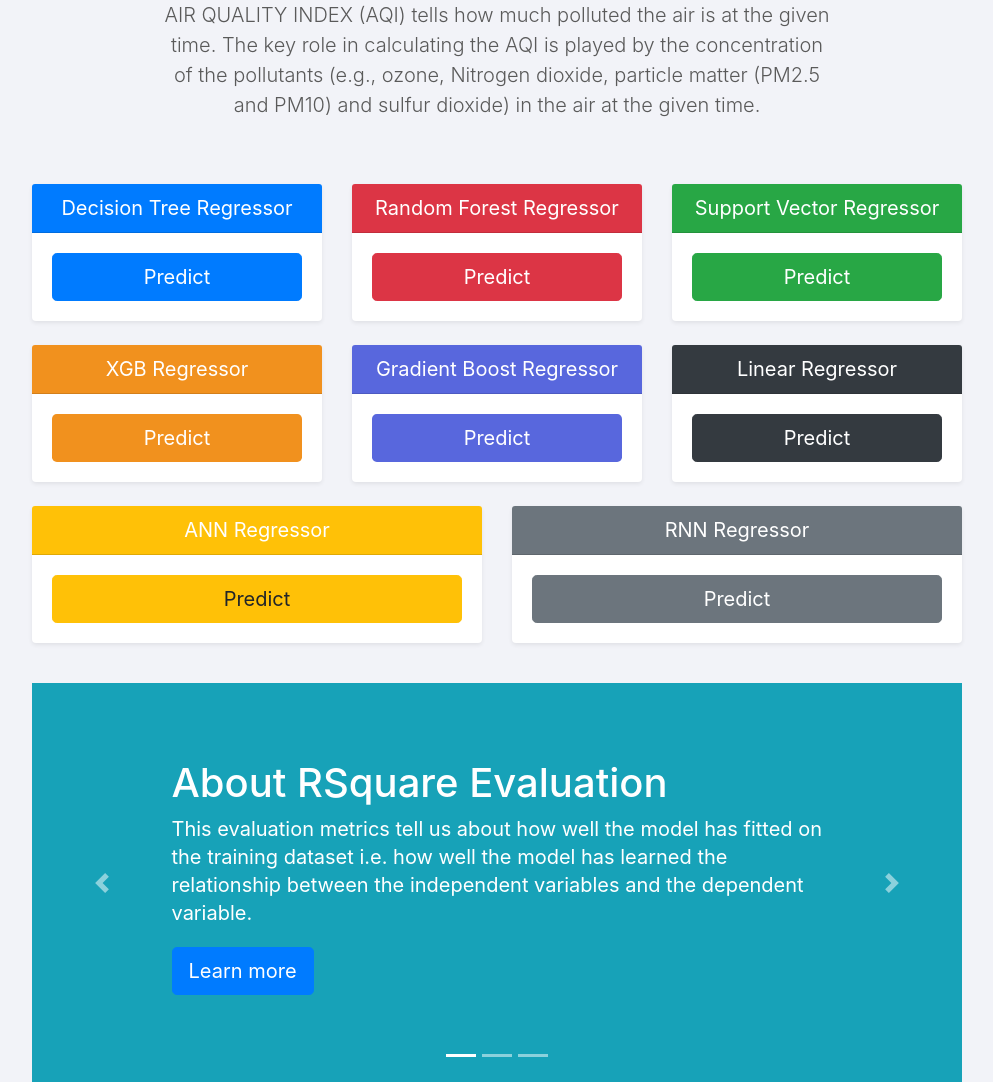
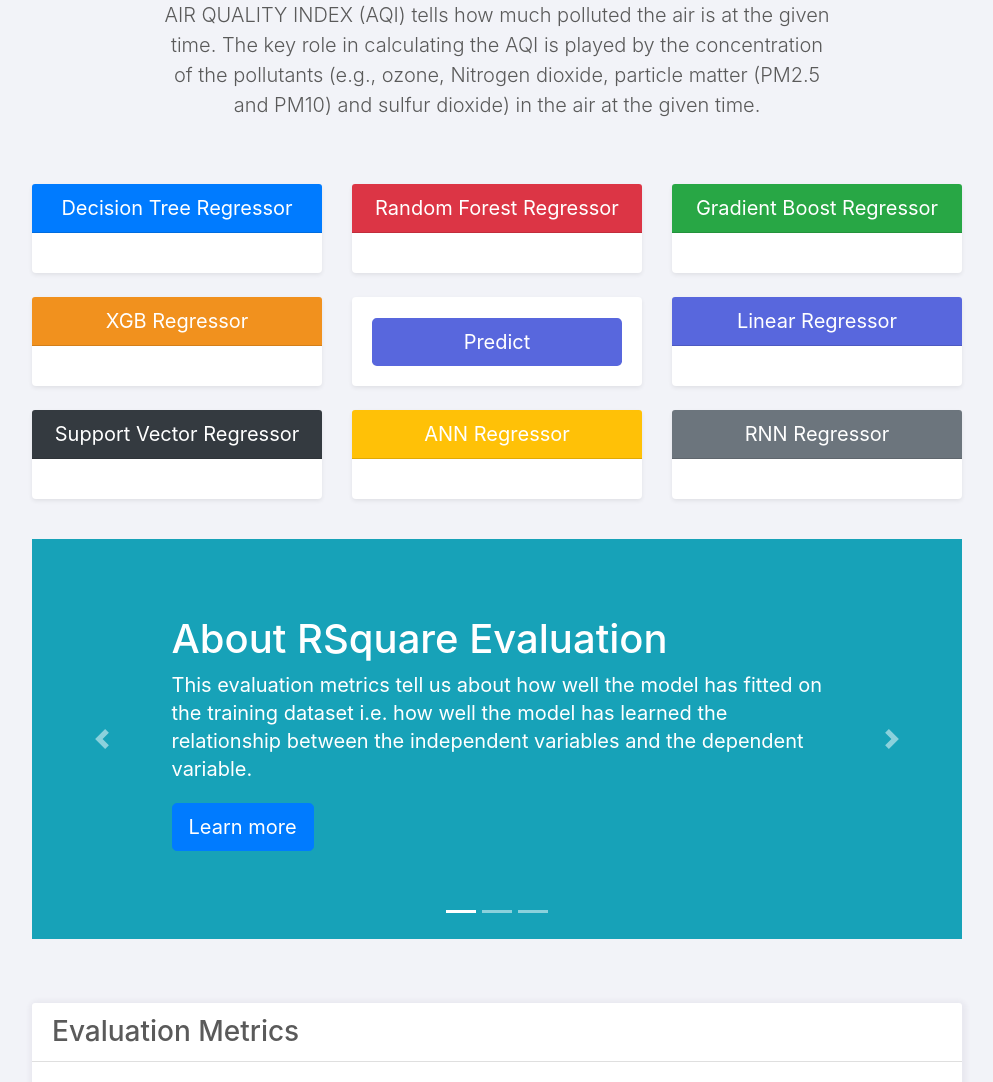
Before and after one commit to prady1109/prady_aqi, a Flask app: template templates/index.html in a window 1280 px wide. Shown: the part 179-1261 px from the top of the page, without its empty margins (143-1136 px from the left). Run offline with Flask 2, Linux system fonts and the light colour scheme; the template is opened without the code that fills it: most values are stand-ins (such as "Sample title", 1, 10 or a date in 2020); parts of the project's set-up code (start-up, migrations or seed data) failed here and were passed over; some libraries are stand-ins or nearby versions.

Commit message:
Update index.html

```diff
--- a/templates/index.html
+++ b/templates/index.html
@@ -158,9 +158,6 @@
         {% block dtr %}{% endblock %}
 
 
-        <form action="{{ url_for('predict_dtr')}}" method="POST">
-        <button type="submit" class="btn btn-lg btn-block btn-primary">Predict</button>
-        </form>
       </div>
     </div>
     <div class="card mb-4 shadow-sm border-0">
@@ -169,22 +166,17 @@
       </div>
       <div class="card-body d-flex flex-column justify-content-center">
             {% block rtr %}{% endblock %}
-        <form  class="" action="{{ url_for('predict_rtr')}}" method="POST">
-        <button type="submit" class=" btn btn-lg btn-block btn-danger">Predict</button>
-        </form>
+
       </div>
     </div>
     <div class="card mb-4 shadow-sm border-0">
       <div class="card-header bg-success text-white">
-        <h5 class="my-0 font-weight-normal"> Support Vector Regressor</h5>
+        <h5 class="my-0 font-weight-normal"> Gradient Boost Regressor</h5>
       </div>
       <div class="card-body d-flex flex-column justify-content-center">
 
-          {% block svr %}{% endblock %}
+          {% block gb %}{% endblock %}
 
-        <form action="{{ url_for('predict_svr')}}" method="POST">
-        <button type="submit" class="btn btn-lg btn-block btn-success">Predict</button>
-        </form>
       </div>
     </div>
     <div class="card mb-4 shadow-sm border-0">
@@ -195,35 +187,34 @@
 
           {% block xgb %}{% endblock %}
 
-        <form action="{{ url_for('predict_xgb')}}" method="POST">
-        <button type="submit" class="btn btn-lg btn-block btn-focus">Predict</button>
+
+      </div>
+    </div>
+       <div class="card mb-4 shadow-sm border-0">
+      <div class="card-body d-flex flex-column justify-content-center">
+        <form action="{{ url_for('predict')}}" method="GET">
+        <button type="submit" class="btn btn-lg btn-block btn-brand">Predict</button>
         </form>
       </div>
     </div>
     <div class="card mb-4 shadow-sm border-0">
       <div class="card-header bg-brand text-white">
-        <h5 class="my-0 font-weight-normal">Gradient Boost Regressor</h5>
-      </div>
-      <div class="card-body d-flex flex-column justify-content-center">
-
-          {% block gb %}{% endblock %}
-
-        <form action="{{ url_for('predict_gb')}}" method="POST">
-        <button type="submit" class="btn btn-lg btn-block btn-brand">Predict</button>
-        </form>
-      </div>
-    </div>
-        <div class="card mb-4 shadow-sm border-0">
-      <div class="card-header bg-dark text-white">
         <h5 class="my-0 font-weight-normal">Linear Regressor</h5>
       </div>
       <div class="card-body d-flex flex-column justify-content-center">
 
           {% block lr %}{% endblock %}
 
-        <form action="{{ url_for('predict_lr')}}" method="POST">
-        <button type="submit" class="btn btn-lg btn-block btn-dark">Predict</button>
-        </form>
+      </div>
+    </div>
+        <div class="card mb-4 shadow-sm border-0">
+      <div class="card-header bg-dark text-white">
+        <h5 class="my-0 font-weight-normal">Support Vector Regressor</h5>
+      </div>
+      <div class="card-body d-flex flex-column justify-content-center">
+
+          {% block svr %}{% endblock %}
+
       </div>
     </div>
 
@@ -236,9 +227,6 @@
           {% block ann %}{% endblock %}
 
 
-        <form action="{{ url_for('predict_ann')}}" method="POST">
-        <button type="submit" class="btn btn-lg btn-block btn-warning">Predict</button>
-        </form>
       </div>
     </div>
 
@@ -249,9 +237,6 @@
       <div class="card-body d-flex flex-column justify-content-center">
 
           {% block rnn %}{% endblock %}
-
-
-        <button type="submit" class="btn btn-lg btn-block btn-secondary">Predict</button>
 
       </div>
     </div>
```
